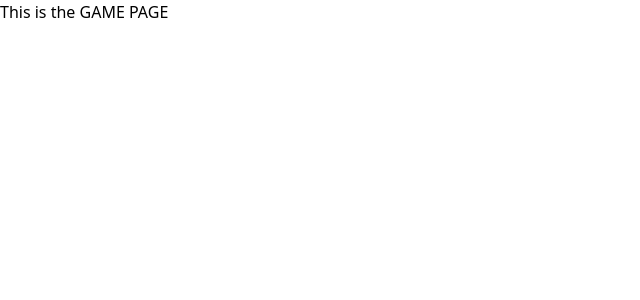
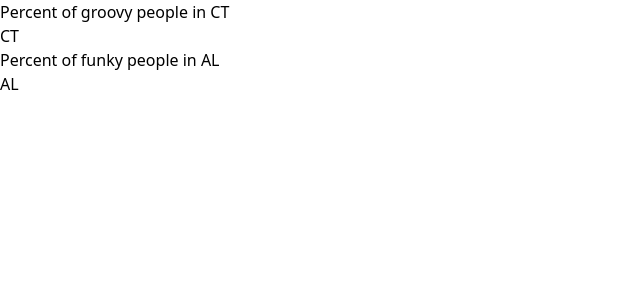
Before and after one commit to ikeie03/census-game, a React (Vite) app in the folder frontend/: page /game in a window 1280 px wide. Shown: the top 300 px of the page, without its empty margins (0-640 px from the left). Built offline with nearby package versions, Linux system fonts and the light colour scheme.

Commit message:
Init Board component

```diff
--- a/frontend/src/Game.tsx
+++ b/frontend/src/Game.tsx
@@ -1,5 +1,12 @@
+import Board from "./components/board";
+
 const Game = () => {
-    return ( <div>This is the GAME PAGE</div> );
+    return (
+      <div>
+        <Board question="Percent of groovy people in CT" picture_id="CT" />
+        <Board question="Percent of funky people in AL" picture_id="AL" />
+      </div>
+    );
 }
 
 export default Game;
--- /dev/null
+++ b/frontend/src/components/board.tsx
@@ -0,0 +1,18 @@
+import React from "react";
+
+interface BoardProps {
+  question: string;
+  picture_id: string;
+}
+
+const Board: React.FC<BoardProps> = ({ question, picture_id }) => {
+  return (
+    <div>
+      <h2>{question}</h2>
+      {/* TODO: retrieve picture from db based on picture id */}
+      <p>{picture_id}</p>
+    </div>
+  );
+};
+
+export default Board;
```
